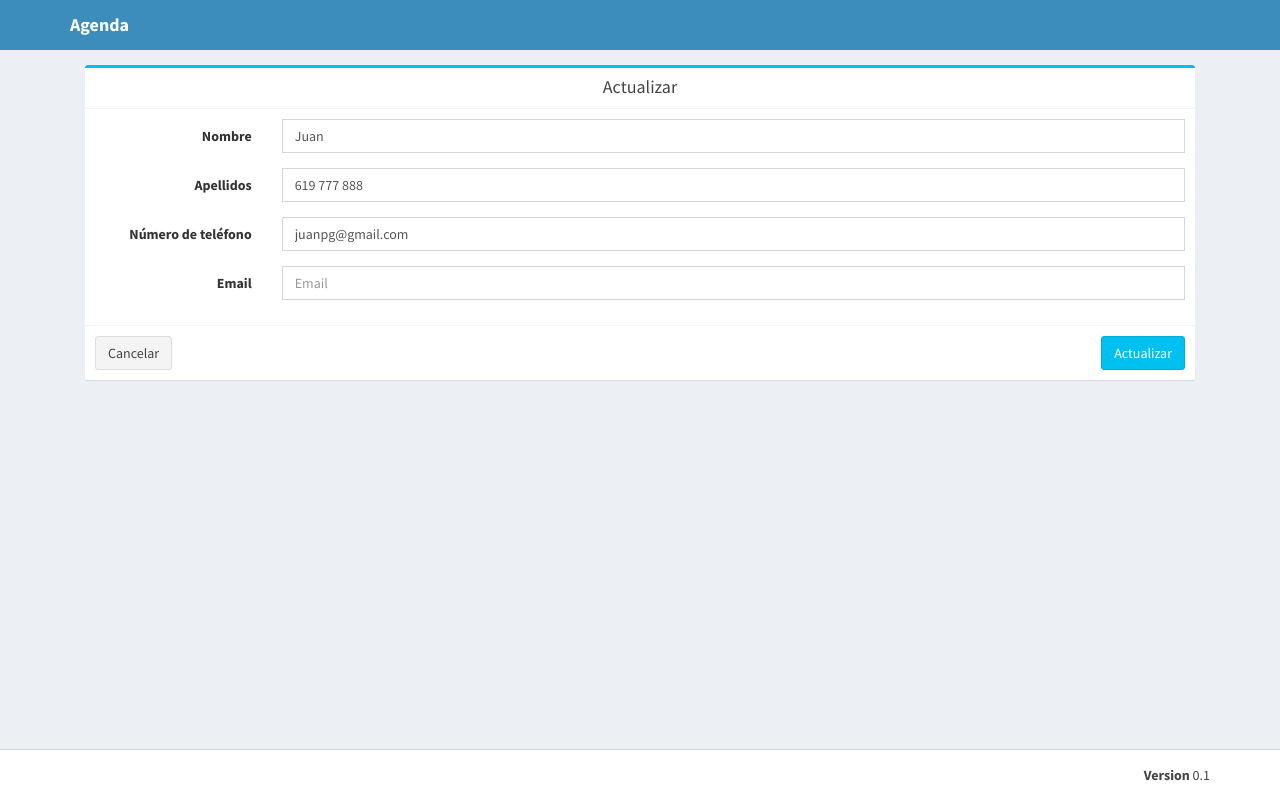
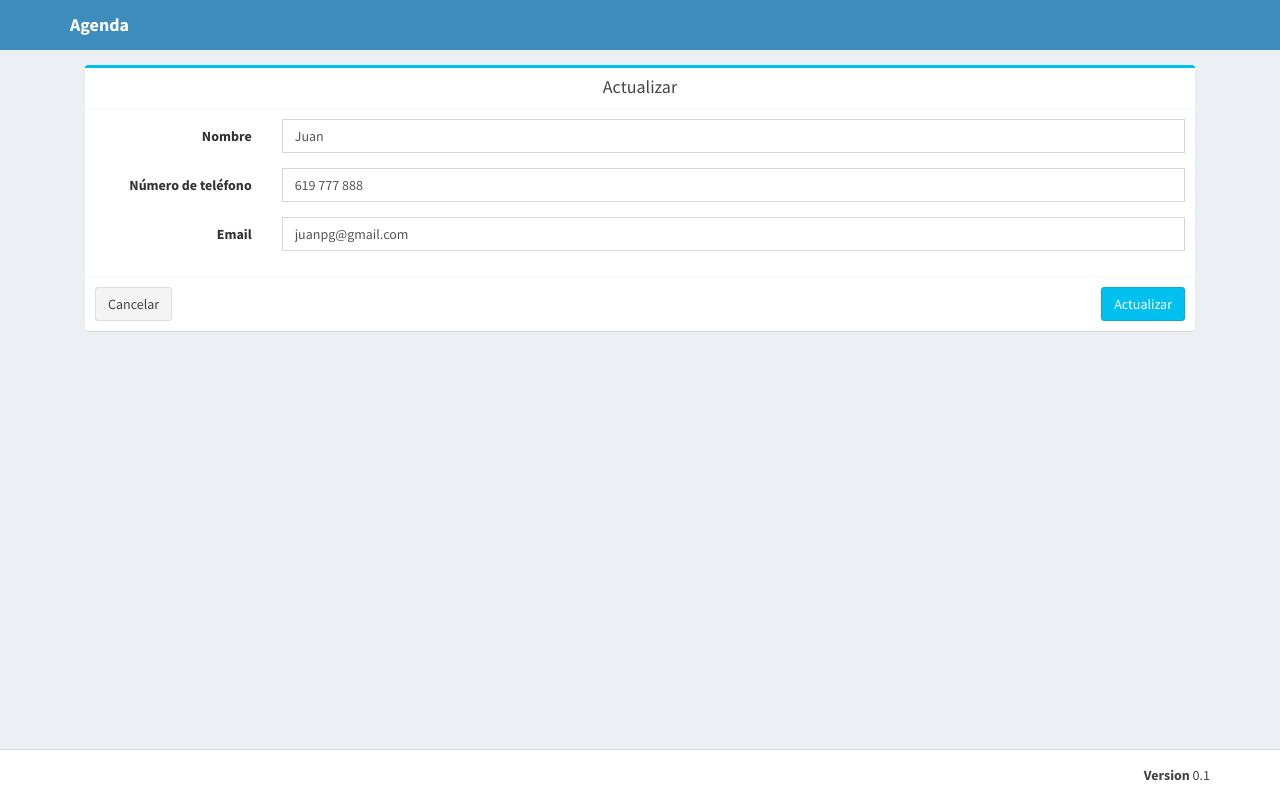
Before and after one commit to jmlcas/crud-agenda, a Flask app: page /update/1/ in a window 1280 px wide. Run offline with Flask 2, Linux system fonts and the light colour scheme; data comes from the database, SQL or seed files in the repository; data that the repository does not hold is empty; some libraries are stand-ins or nearby versions.

Commit message:
Update update.html

```diff
--- a/source_code/templates/update.html
+++ b/source_code/templates/update.html
@@ -46,18 +46,11 @@
                   </div>
                 </div>
 
-                 <div class="form-group">
-                  <label class="col-sm-2 control-label">Apellidos</label>
-
-                  <div class="col-sm-10">
-                    <input name="surnames" value="{{ row[2] }}" type="text" class="form-control" placeholder="Apellidos" autocomplete="off" required>
-                  </div>
-                </div>
                 <div class="form-group">
                   <label class="col-sm-2 control-label">Número de teléfono</label>
 
                   <div class="col-sm-10">
-                    <input name="phone" value="{{ row[3] }}" type="text" class="form-control" placeholder="Número de teléfono" autocomplete="off" required>
+                    <input name="phone" value="{{ row[2] }}" type="text" class="form-control" placeholder="Número de teléfono" autocomplete="off" required>
                   </div>
                 </div>
 
@@ -65,7 +58,7 @@
                   <label class="col-sm-2 control-label">Email</label>
 
                   <div class="col-sm-10">
-                    <input name="address" value="{{ row[4] }}" type="email" class="form-control" placeholder="Email" autocomplete="off" required>
+                    <input name="address" value="{{ row[3] }}" type="email" class="form-control" placeholder="Email" autocomplete="off" required>
                   </div>
                 </div>
               </div>
```
